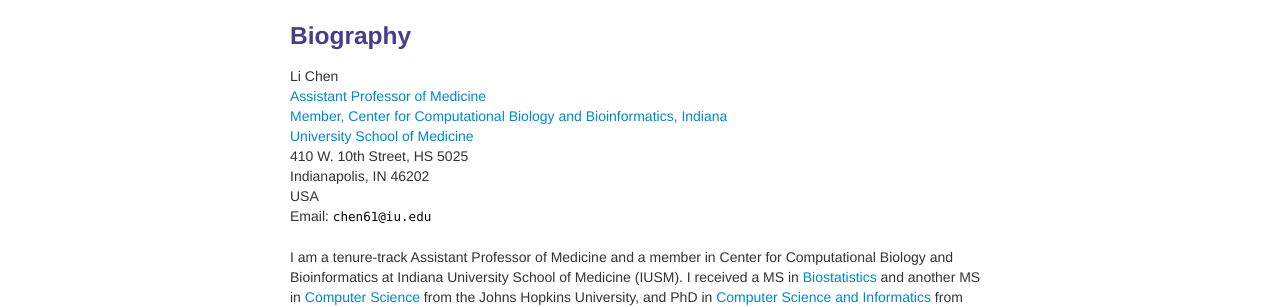
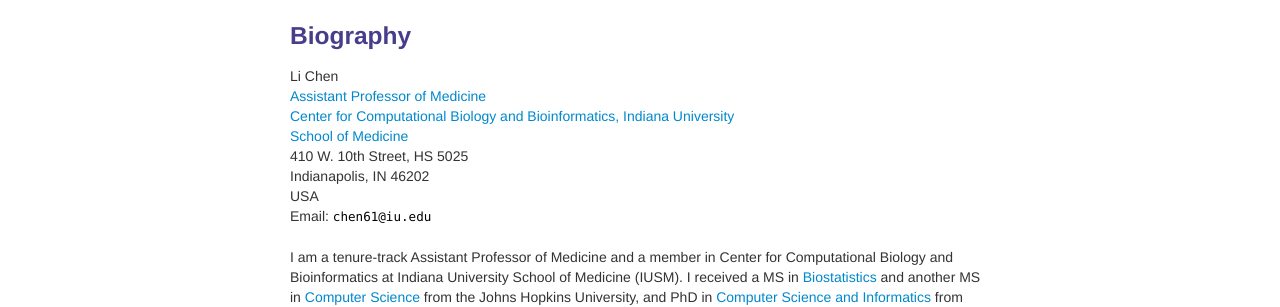
Before and after one commit to lichenbiostat/lichen-lab.github.io, a Jekyll site: the page built from index.md, in a window 1280 px wide. Shown: the part 148-455 px from the top of the page. Built offline with Jekyll 4.4.1, drawn with Linux system fonts in a browser that asks for light colours.

Commit message:
Update index.md

```diff
--- a/index.md
+++ b/index.md
@@ -20,7 +20,7 @@ description: I am a tenure-track Assistant Professor of Medicine at Indiana Univ
         <div class="span5">
             Li Chen<br/>
             <a href="https://medicine.iu.edu/faculty/47520/chen-li">Assistant Professor of Medicine</a><br/>
-            <a href="https://medicine.iu.edu/research/centers-institutes/computational-biology-bioinformatics/">Member, Center for Computational Biology and Bioinformatics, Indiana University School of Medicine</a><br/>
+            <a href="https://medicine.iu.edu/research/centers-institutes/computational-biology-bioinformatics/">Center for Computational Biology and Bioinformatics, Indiana University School of Medicine</a><br/>
  410 W. 10th Street, HS 5025 <br/>
     Indianapolis, IN 46202<br/>
             USA<br/>
```
